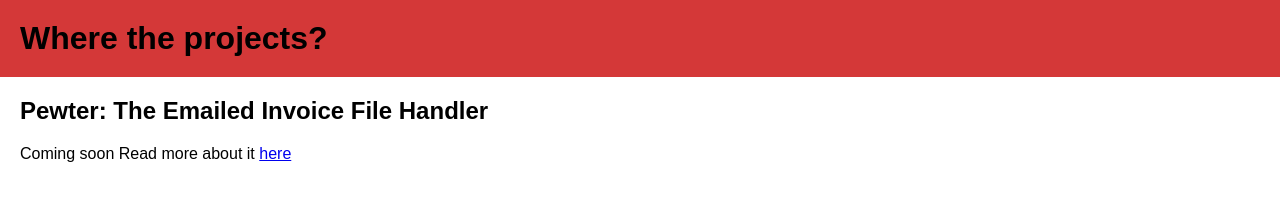
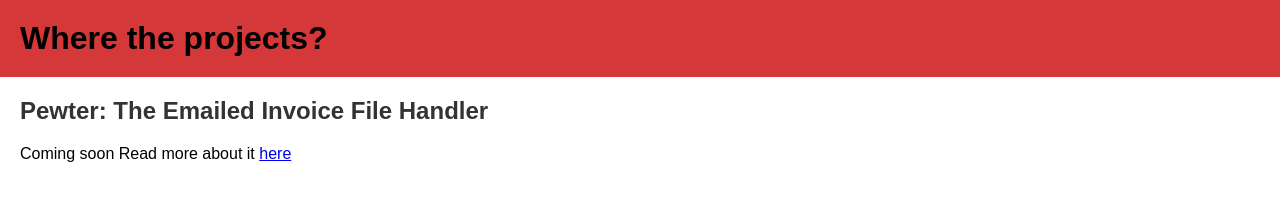
Before and after one commit to jmw8033/joeywesthoff.github.io, a plain HTML site: page projects.html in a window 1280 px wide. Drawn offline with Linux system fonts and the light colour scheme.

Commit message:
added project-link style

```diff
--- a/projects.html
+++ b/projects.html
@@ -11,9 +11,13 @@
         </header>
 
         <main>
-            <h2>Pewter: The Emailed Invoice File Handler</h2>
+            <a href="pewter" class="project-link">
+                <h2>Pewter: The Emailed Invoice File Handler</h2>
+            </a>
+
             <p>
                 Coming soon
+
                 Read more about it <a href="pewter">here</a>
             </p>
 
--- a/styles.css
+++ b/styles.css
@@ -44,6 +44,11 @@ body {
     margin-top: 0;
   }
 
+  a.project-link {
+    text-decoration: none;
+    color: #333;
+  }
+
   /* Footer styles */
   footer {
     background-color: #333;
```
